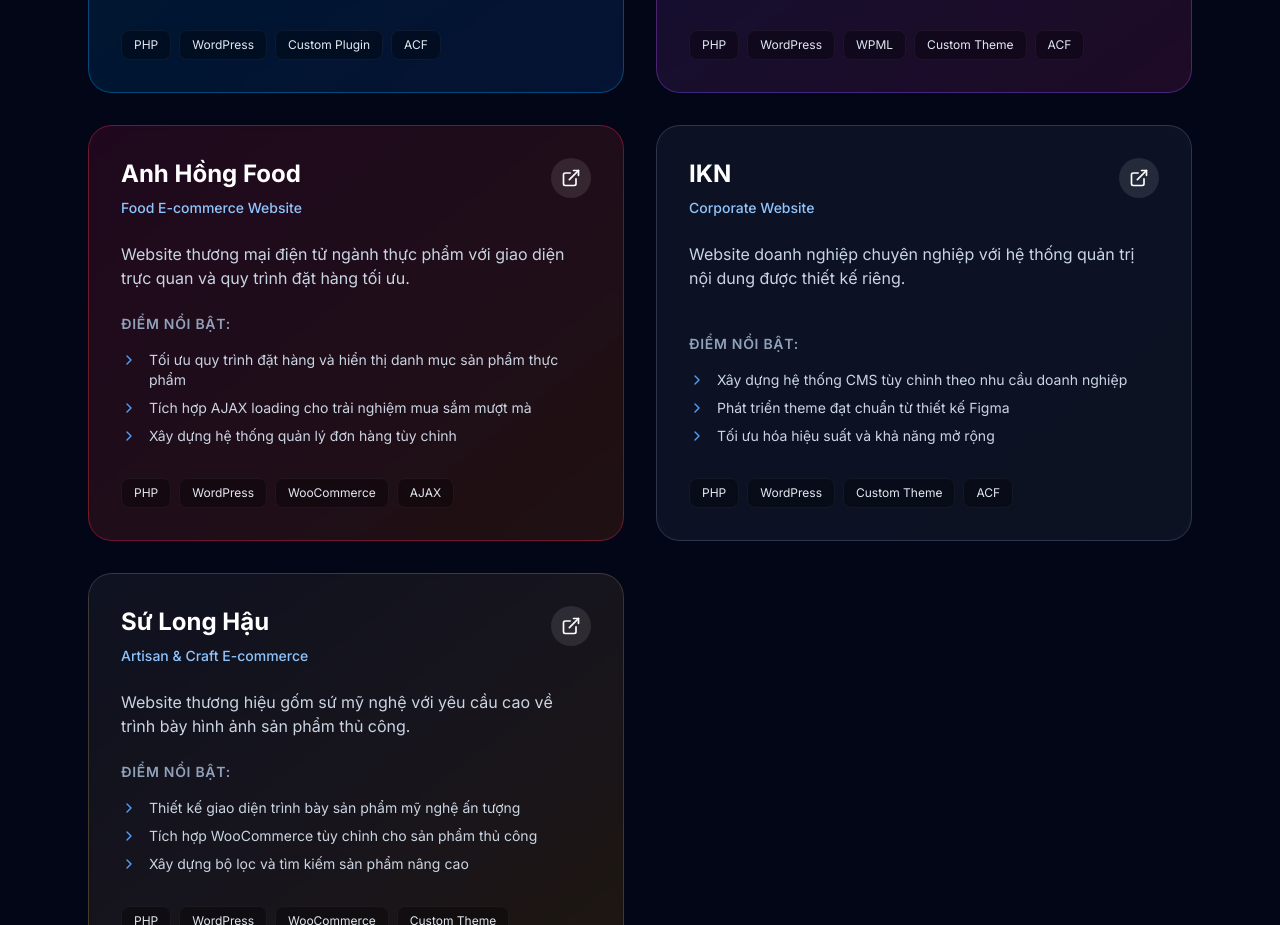
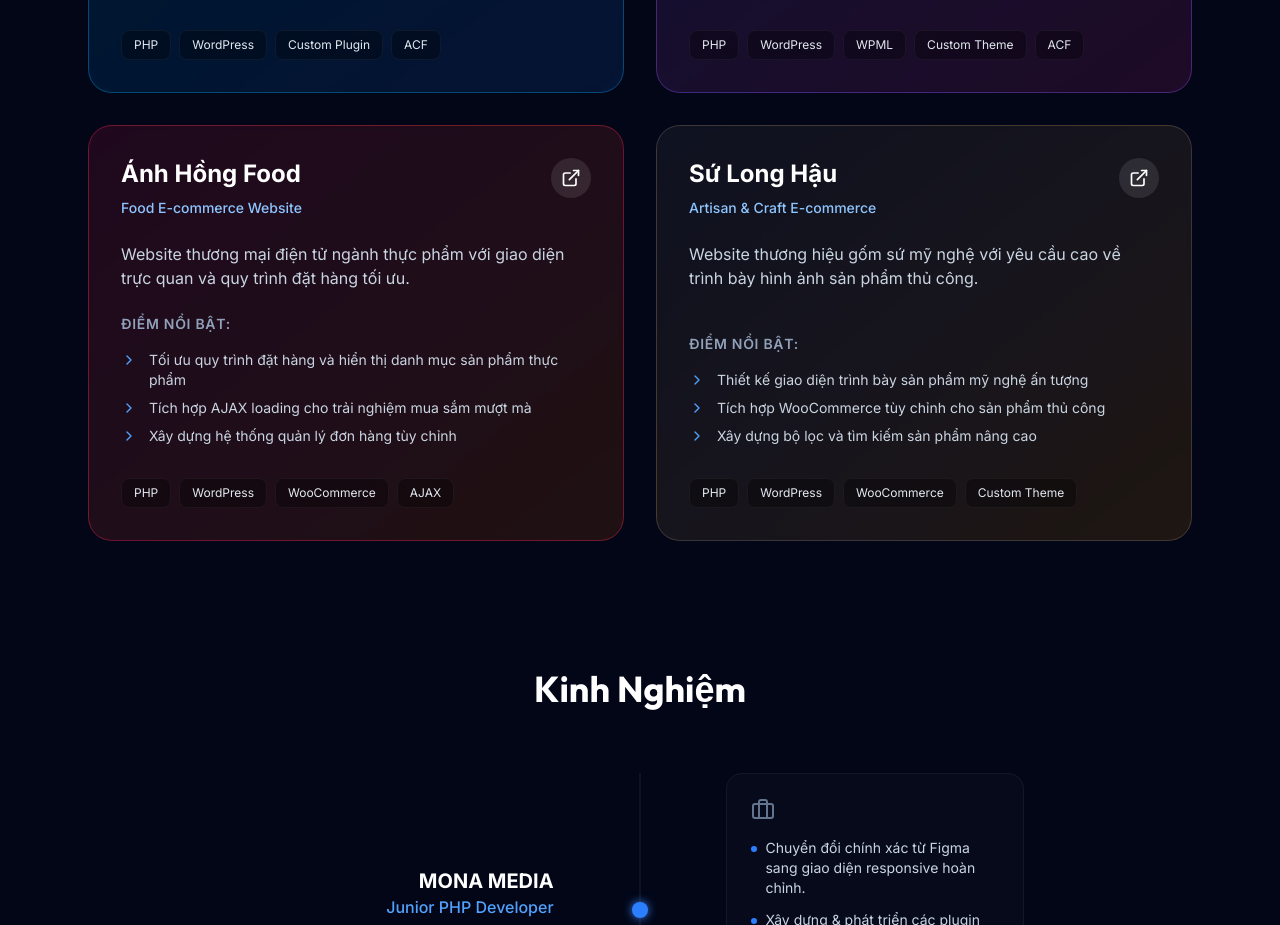
Before and after one commit to tranbao18/website_dev_portfolio, a Next.js app: page / in a window 1280 px wide. Shown: the part 3360-4285 px from the top of the page. Built offline with nearby package versions, Linux system fonts and the light colour scheme.

Commit message:
Auto-push: 17:23:44

```diff
--- a/src/app/page.tsx
+++ b/src/app/page.tsx
@@ -122,7 +122,7 @@
       border: "border-violet-500/30"
     },
     {
-      title: "Anh Hồng Food",
+      title: "Ánh Hồng Food",
       type: "Food E-commerce Website",
       link: "https://anhhongfood.com/",
       tech: ["PHP", "WordPress", "WooCommerce", "AJAX"],
@@ -134,20 +134,6 @@
       ],
       color: "from-rose-500/20 to-orange-500/20",
       border: "border-rose-500/30"
-    },
-    {
-      title: "IKN",
-      type: "Corporate Website",
-      link: "https://ikn.vn/",
-      tech: ["PHP", "WordPress", "Custom Theme", "ACF"],
-      description: "Website doanh nghiệp chuyên nghiệp với hệ thống quản trị nội dung được thiết kế riêng.",
-      highlights: [
-        "Xây dựng hệ thống CMS tùy chỉnh theo nhu cầu doanh nghiệp",
-        "Phát triển theme đạt chuẩn từ thiết kế Figma",
-        "Tối ưu hóa hiệu suất và khả năng mở rộng"
-      ],
-      color: "from-slate-500/20 to-gray-500/20",
-      border: "border-slate-500/30"
     },
     {
       title: "Sứ Long Hậu",
```
